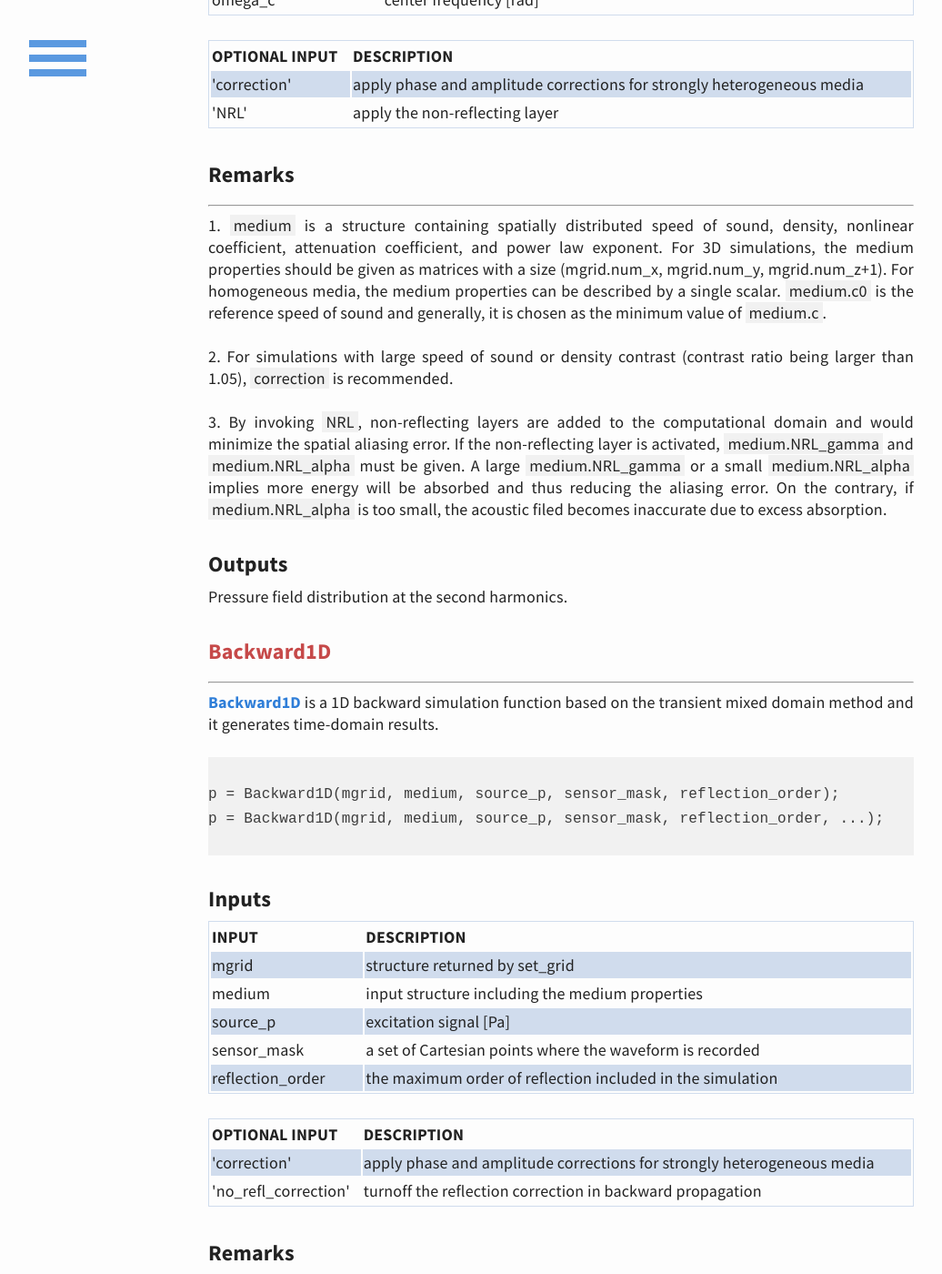
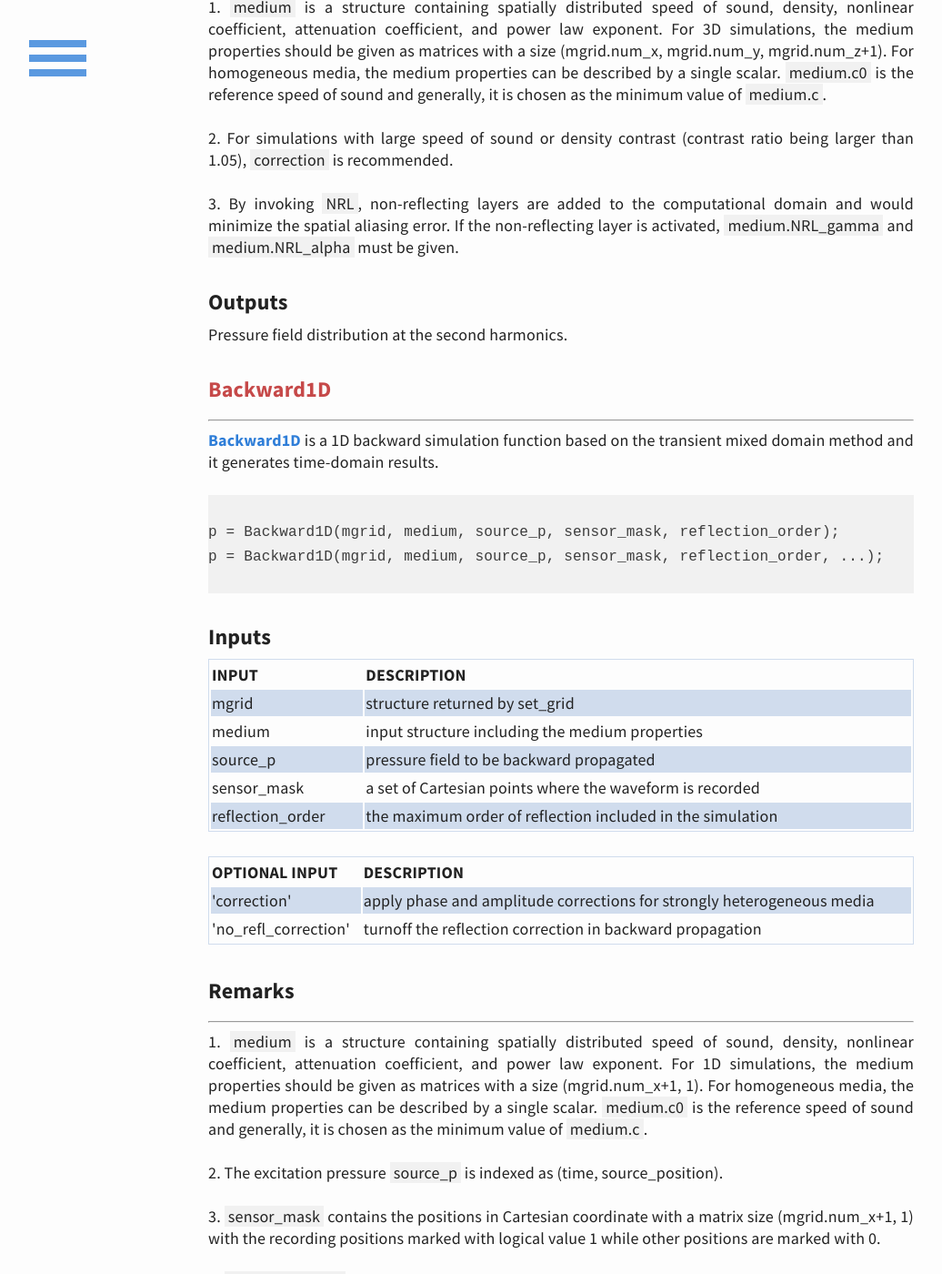
Before and after one commit to m-SOUND/mSOUND, a Jekyll site: the page built from function.html, in a window 1280 px wide and 1400 px high, scrolled down 10810 px. Shown: the whole window at 91% size, without its empty margins (23-1059 px from the left). Built offline with Jekyll 4.4.1, drawn with Linux system fonts in a browser that asks for light colours; some of the changed text lies outside the part shown.

Commit message:
Update function.html

```diff
--- a/function.html
+++ b/function.html
@@ -270,10 +270,7 @@ p = Forward2D(mgrid, medium, source_p, sensor_mask, reflection_order, ...);
  <br><br>6. By invoking <span style="background-color:#f1f1f1">NRL</span>, non-reflecting layers are added to the computational
  domain and would minimize the spatial aliasing error. If the non-reflecting layer is activated,
  <span style="background-color:#f1f1f1">medium.NRL_gamma</span> and <span style="background-color:#f1f1f1">medium.NRL_alpha</span>
- must be given. A large <span style="background-color:#f1f1f1">medium.NRL_gamma</span>
- or a small <span style="background-color:#f1f1f1">medium.NRL_alpha</span> implies more energy will be absorbed and
- thus reducing the aliasing error. On the contrary, if <span style="background-color:#f1f1f1">medium.NRL_alpha</span> is too small,
- the acoustic filed becomes inaccurate due to excess absorption.
+ must be given.
 
  <br><br>7. <span style="background-color:#f1f1f1">record_animation</span> will record the animation and save the animation
  file as ‘animation.avi’.
@@ -365,10 +362,8 @@ p = Forward3D(mgrid, medium, source_p, sensor_mask, reflection_order, ...);
  <br><br>6. By invoking <span style="background-color:#f1f1f1">NRL</span>, non-reflecting layers are added to the computational
  domain and would minimize the spatial aliasing error. If the non-reflecting layer is activated,
  <span style="background-color:#f1f1f1">medium.NRL_gamma</span> and <span style="background-color:#f1f1f1">medium.NRL_alpha</span>
- must be given. A large <span style="background-color:#f1f1f1">medium.NRL_gamma</span>
- or a small <span style="background-color:#f1f1f1">medium.NRL_alpha</span> implies more energy will be absorbed and
- thus reducing the aliasing error. On the contrary, if <span style="background-color:#f1f1f1">medium.NRL_alpha</span> is too small,
- the acoustic filed becomes inaccurate due to excess absorption.
+ must be given.
+
  <br><br>7. <span style="background-color:#f1f1f1">record_animation</span> will record the animation and save the animation
  file as ‘animation.avi’.
 </p>
@@ -450,10 +445,7 @@ p = Forward2D_fund(mgrid, medium, source_p, omega_c, reflection_order, ...);
  <br><br>4. By invoking <span style="background-color:#f1f1f1">NRL</span>, non-reflecting layers are added to the computational
  domain and would minimize the spatial aliasing error. If the non-reflecting layer is activated,
  <span style="background-color:#f1f1f1">medium.NRL_gamma</span> and <span style="background-color:#f1f1f1">medium.NRL_alpha</span>
- must be given. A large <span style="background-color:#f1f1f1">medium.NRL_gamma</span>
- or a small <span style="background-color:#f1f1f1">medium.NRL_alpha</span> implies more energy will be absorbed and
- thus reducing the aliasing error. On the contrary, if <span style="background-color:#f1f1f1">medium.NRL_alpha</span> is too small,
- the acoustic filed becomes inaccurate due to excess absorption.
+ must be given.
 </p>
 
 <h3>Outputs</h3>
@@ -529,10 +521,7 @@ p = Forward2D_sec(mgrid, medium, P_fundamental, omega_c, ...);
  <br><br>3. By invoking <span style="background-color:#f1f1f1">NRL</span>, non-reflecting layers are added to the computational
  domain and would minimize the spatial aliasing error. If the non-reflecting layer is activated,
  <span style="background-color:#f1f1f1">medium.NRL_gamma</span> and <span style="background-color:#f1f1f1">medium.NRL_alpha</span>
- must be given. A large <span style="background-color:#f1f1f1">medium.NRL_gamma</span>
- or a small <span style="background-color:#f1f1f1">medium.NRL_alpha</span> implies more energy will be absorbed and
- thus reducing the aliasing error. On the contrary, if <span style="background-color:#f1f1f1">medium.NRL_alpha</span> is too small,
- the acoustic filed becomes inaccurate due to excess absorption.
+ must be given.
 </p>
 
 <h3>Outputs</h3>
@@ -611,10 +600,7 @@ p = Forward3D_fund(mgrid, medium, source_p, omega_c, reflection_order, ...);
  <br><br>4. By invoking <span style="background-color:#f1f1f1">NRL</span>, non-reflecting layers are added to the computational
  domain and would minimize the spatial aliasing error. If the non-reflecting layer is activated,
  <span style="background-color:#f1f1f1">medium.NRL_gamma</span> and <span style="background-color:#f1f1f1">medium.NRL_alpha</span>
- must be given. A large <span style="background-color:#f1f1f1">medium.NRL_gamma</span>
- or a small <span style="background-color:#f1f1f1">medium.NRL_alpha</span> implies more energy will be absorbed and
- thus reducing the aliasing error. On the contrary, if <span style="background-color:#f1f1f1">medium.NRL_alpha</span> is too small,
- the acoustic filed becomes inaccurate due to excess absorption.
+ must be given.
 </p>
 
 <h3>Outputs</h3>
@@ -692,10 +678,7 @@ p = Forward3D_sec(mgrid, medium, P_fundamental, omega_c, ...);
  <br><br>3. By invoking <span style="background-color:#f1f1f1">NRL</span>, non-reflecting layers are added to the computational
  domain and would minimize the spatial aliasing error. If the non-reflecting layer is activated,
  <span style="background-color:#f1f1f1">medium.NRL_gamma</span> and <span style="background-color:#f1f1f1">medium.NRL_alpha</span>
- must be given. A large <span style="background-color:#f1f1f1">medium.NRL_gamma</span>
- or a small <span style="background-color:#f1f1f1">medium.NRL_alpha</span> implies more energy will be absorbed and
- thus reducing the aliasing error. On the contrary, if <span style="background-color:#f1f1f1">medium.NRL_alpha</span> is too small,
- the acoustic filed becomes inaccurate due to excess absorption.
+ must be given.
 
 </p>
 
@@ -729,7 +712,7 @@ p = Backward1D(mgrid, medium, source_p, sensor_mask, reflection_order, ...);
     <td>medium </td><td>input structure including the medium properties</td>
   </tr>
    <tr>
-    <td>source_p</td><td>excitation signal [Pa]</td>
+    <td>source_p</td><td>pressure field to be backward propagated</td>
   </tr>
   <tr>
     <td>sensor_mask</td><td>a set of Cartesian points where the waveform is recorded</td>
@@ -815,7 +798,7 @@ p = Backward2D(mgrid, medium, source_p, sensor_mask, reflection_order, ...);
     <td>medium </td><td>input structure including the medium properties</td>
   </tr>
    <tr>
-    <td>source_p</td><td>excitation signal [Pa]</td>
+    <td>source_p</td><td>pressure field to be backward propagated</td>
   </tr>
   <tr>
     <td>sensor_mask</td><td>a set of Cartesian points where the waveform is recorded</td>
@@ -883,10 +866,7 @@ p = Backward2D(mgrid, medium, source_p, sensor_mask, reflection_order, ...);
  <br><br>7. By invoking <span style="background-color:#f1f1f1">NRL</span>, non-reflecting layers are added to the computational
  domain and would minimize the spatial aliasing error. If the non-reflecting layer is activated,
  <span style="background-color:#f1f1f1">medium.NRL_gamma</span> and <span style="background-color:#f1f1f1">medium.NRL_alpha</span>
- must be given. A large <span style="background-color:#f1f1f1">medium.NRL_gamma</span>
- or a small <span style="background-color:#f1f1f1">medium.NRL_alpha</span> implies more energy will be absorbed and
- thus reducing the aliasing error. On the contrary, if <span style="background-color:#f1f1f1">medium.NRL_alpha</span> is too small,
- the acoustic filed becomes inaccurate due to excess absorption.
+ must be given.
 
  <br><br>8. <span style="background-color:#f1f1f1">record_animation</span> will record the animation and save the animation
  file as ‘animation.avi’.
@@ -920,7 +900,7 @@ p = Backward3D(mgrid, medium, source_p, sensor_mask, reflection_order, ...);
     <td>medium </td><td>input structure including the medium properties</td>
   </tr>
   <tr>
-    <td>source_p</td><td>excitation signal [Pa]</td>
+    <td>source_p</td><td>pressure field to be backward propagated</td>
   </tr>
   <tr>
     <td>sensor_mask</td><td>a set of Cartesian points where the waveform is recorded</td>
@@ -989,10 +969,7 @@ p = Backward3D(mgrid, medium, source_p, sensor_mask, reflection_order, ...);
  <br><br>7. By invoking <span style="background-color:#f1f1f1">NRL</span>, non-reflecting layers are added to the computational
  domain and would minimize the spatial aliasing error. If the non-reflecting layer is activated,
  <span style="background-color:#f1f1f1">medium.NRL_gamma</span> and <span style="background-color:#f1f1f1">medium.NRL_alpha</span>
- must be given. A large <span style="background-color:#f1f1f1">medium.NRL_gamma</span>
- or a small <span style="background-color:#f1f1f1">medium.NRL_alpha</span> implies more energy will be absorbed and
- thus reducing the aliasing error. On the contrary, if <span style="background-color:#f1f1f1">medium.NRL_alpha</span> is too small,
- the acoustic filed becomes inaccurate due to excess absorption.
+ must be given.
 
  <br><br>8. <span style="background-color:#f1f1f1">record_animation</span> will record the animation and save the animation
  file as ‘animation.avi’.
@@ -1028,7 +1005,7 @@ p = Backward2D_fund(mgrid, medium, source_p, omega_c, reflection_order...);
     <td>medium </td><td>input structure including the medium properties</td>
   </tr>
   <tr>
-    <td>source_p</td><td>excitation signal [Pa]</td>
+    <td>source_p</td><td>pressure field to be backward propagated</td>
   </tr>
    <tr>
     <td>omega_c </td><td>center frequency [rad]</td>
@@ -1086,10 +1063,7 @@ p = Backward2D_fund(mgrid, medium, source_p, omega_c, reflection_order...);
  <br><br>5. By invoking <span style="background-color:#f1f1f1">NRL</span>, non-reflecting layers are added to the computational
  domain and would minimize the spatial aliasing error. If the non-reflecting layer is activated,
  <span style="background-color:#f1f1f1">medium.NRL_gamma</span> and <span style="background-color:#f1f1f1">medium.NRL_alpha</span>
- must be given. A large <span style="background-color:#f1f1f1">medium.NRL_gamma</span>
- or a small <span style="background-color:#f1f1f1">medium.NRL_alpha</span> implies more energy will be absorbed and
- thus reducing the aliasing error. On the contrary, if <span style="background-color:#f1f1f1">medium.NRL_alpha</span> is too small,
- the acoustic filed becomes inaccurate due to excess absorption.
+ must be given.
 </p>
 
 <h3>Outputs</h3>
@@ -1122,7 +1096,7 @@ p = Backward3D_fund(mgrid, medium, source_p, omega_c, reflection_order, ...);
     <td>medium </td><td>input structure including the medium properties</td>
   </tr>
   <tr>
-    <td>source_p</td><td>excitation signal [Pa]</td>
+    <td>source_p</td><td>pressure field to be backward propagated</td>
   </tr>
    <tr>
     <td>omega_c </td><td>center frequency [rad]</td>
@@ -1179,10 +1153,7 @@ p = Backward3D_fund(mgrid, medium, source_p, omega_c, reflection_order, ...);
  <br><br>5. By invoking <span style="background-color:#f1f1f1">NRL</span>, non-reflecting layers are added to the computational
  domain and would minimize the spatial aliasing error. If the non-reflecting layer is activated,
  <span style="background-color:#f1f1f1">medium.NRL_gamma</span> and <span style="background-color:#f1f1f1">medium.NRL_alpha</span>
- must be given. A large <span style="background-color:#f1f1f1">medium.NRL_gamma</span>
- or a small <span style="background-color:#f1f1f1">medium.NRL_alpha</span> implies more energy will be absorbed and
- thus reducing the aliasing error. On the contrary, if <span style="background-color:#f1f1f1">medium.NRL_alpha</span> is too small,
- the acoustic filed becomes inaccurate due to excess absorption.
+ must be given.
 </p>
 
 <h3>Outputs</h3>
```
